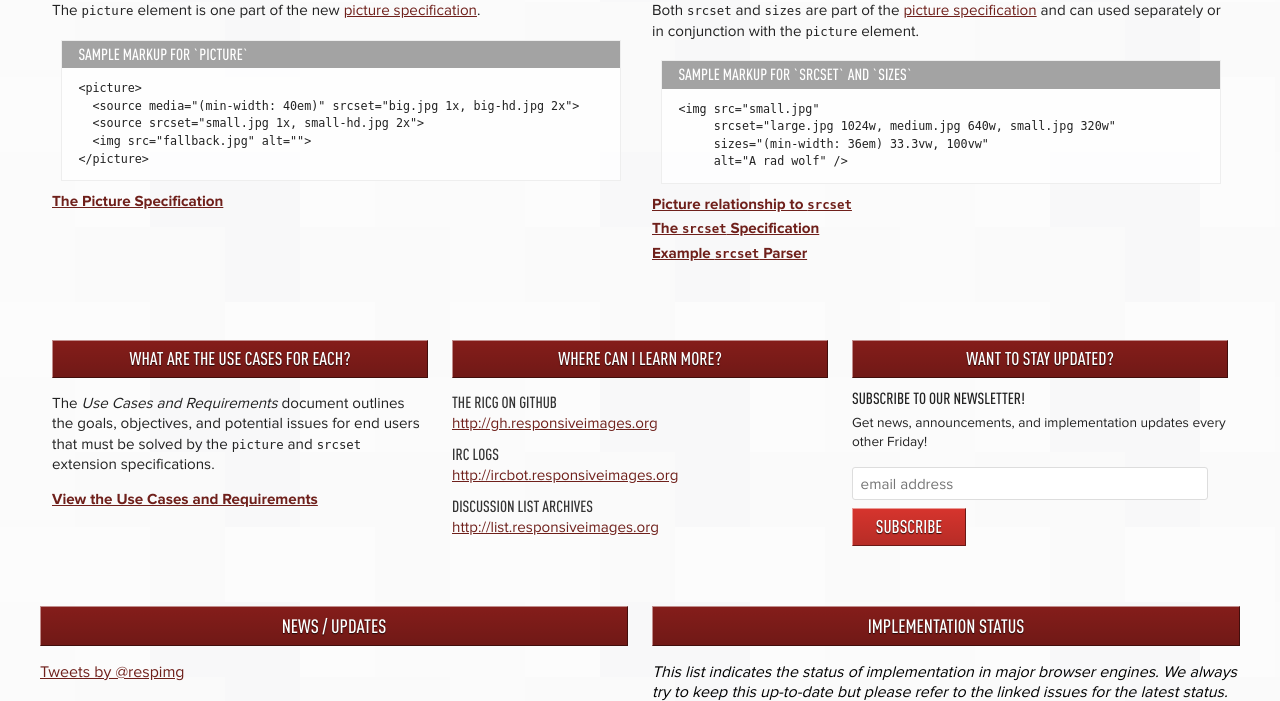
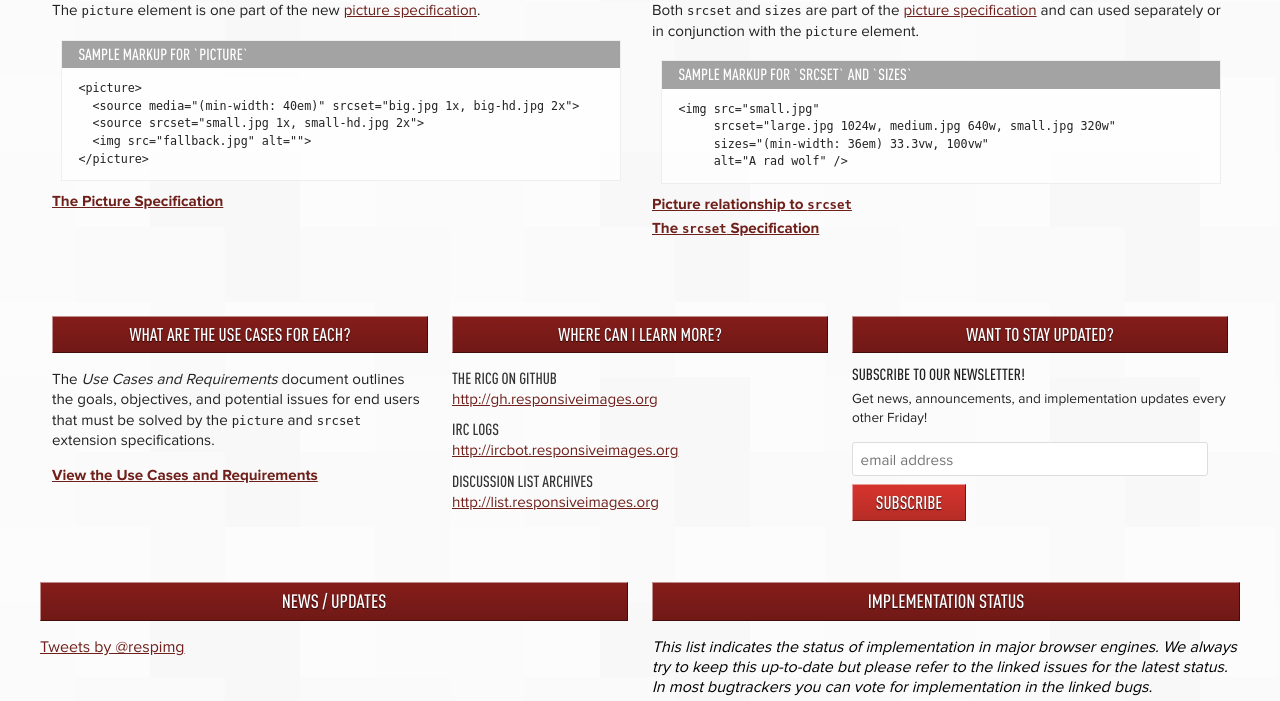
Before and after one commit to ResponsiveImagesCG/responsiveimages.org, a PHP site: page / in a window 1280 px wide. Shown: the part 598-1299 px from the top of the page. Run offline with PHP 8.4, Linux system fonts and the light colour scheme; some libraries are stand-ins or nearby versions.

Commit message:
Removed link to example srcset parser.

```diff
--- a/index.php
+++ b/index.php
@@ -80,8 +80,7 @@
 
 				<p>
 				<a href="http://picture.responsiveimages.org/#relationship-to-srcset" class="more">Picture relationship to <code>srcset</code></a>
-				<a href="http://dev.w3.org/html5/srcset/" class="more">The <code>srcset</code> Specification</a>
-                <a href="http://responsiveimagescg.github.com/picture-refimp/demo/" class="more">Example <code>srcset</code> Parser</a></p>
+				<a href="http://dev.w3.org/html5/srcset/" class="more">The <code>srcset</code> Specification</a></p>
 		  </section>
 
 			<div class="subtopics">
```
